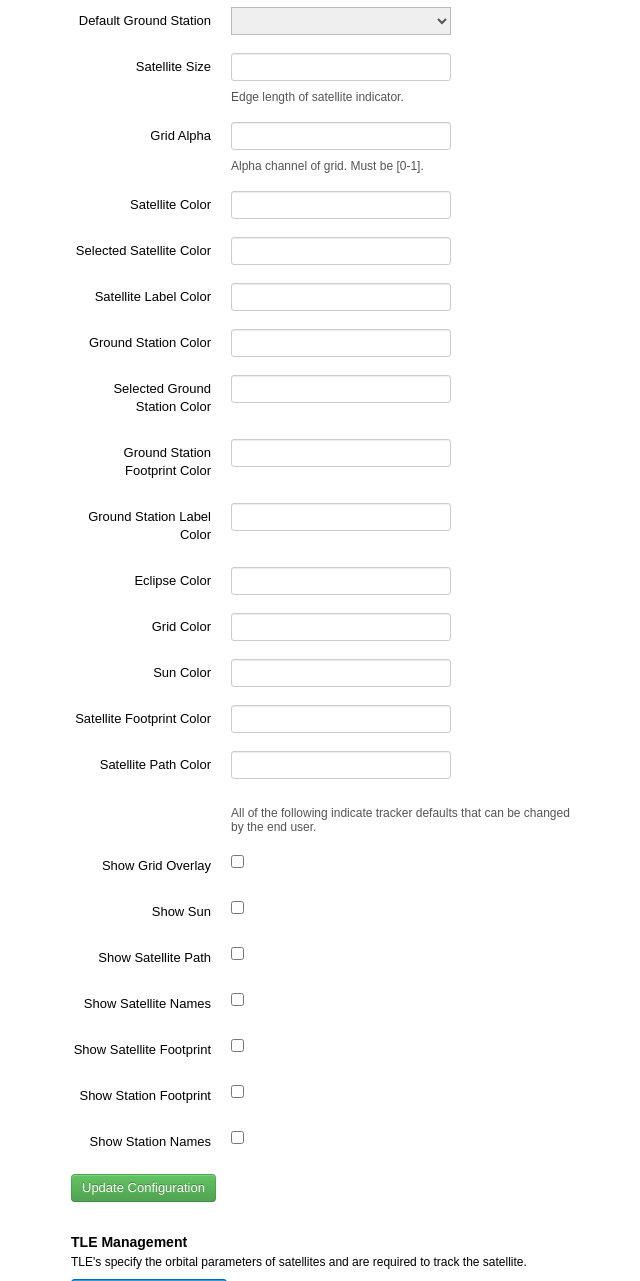
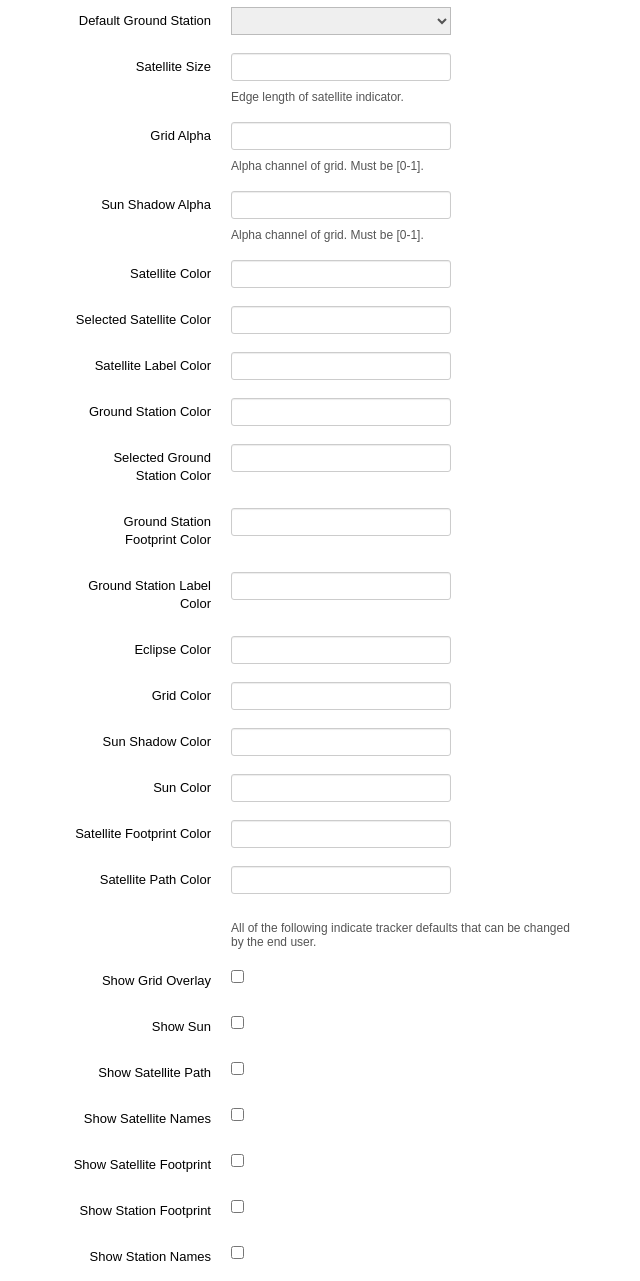
Before and after one commit to jwcutler/retroTrack, a CakePHP app: the page made by www/app/View/Panel/admin_index.ctp in a window 1280 px wide. Shown: the part 389-1670 px from the top of the page, without its empty margins (319-959 px from the left). Run offline with PHP 8.4 and a stand-in for CakePHP, Linux system fonts and the light colour scheme; the template is opened without the code that fills it, so the values that code supplies are empty; some libraries are stand-ins or nearby versions.

Commit message:
[Edit] Added sun shadow and new sun icon. [Edit] Option names now toggle (e.g. enable/disable).

```diff
--- a/Development_Resources/SQL_Schema/retrotrack.sql
+++ b/Development_Resources/SQL_Schema/retrotrack.sql
@@ -115,3 +115,5 @@ INSERT INTO `configurations` (`name`, `value`) VALUES ('show_station_names', '1'
 INSERT INTO `configurations` (`name`, `value`) VALUES ('station_label_color', 'D3D3FC');
 INSERT INTO `configurations` (`name`, `value`) VALUES ('station_footprint_color', 'FFFFFF');
 INSERT INTO `configurations` (`name`, `value`) VALUES ('tle_source', 'http://celestrak.com/NORAD/elements/cubesat.txt');
+INSERT INTO `configurations` (`name`, `value`) VALUES ('shadow_alpha', '.4');
+INSERT INTO `configurations` (`name`, `value`) VALUES ('shadow_color', '666666');
--- a/www/app/Controller/PanelController.php
+++ b/www/app/Controller/PanelController.php
@@ -58,6 +58,8 @@ class PanelController extends AppController {
         $this->set('station_label_color', $this->Configuration->find('first', array('conditions' => array('Configuration.name' => 'station_label_color'))));
         $this->set('path_color', $this->Configuration->find('first', array('conditions' => array('Configuration.name' => 'path_color'))));
         $this->set('tle_source', $this->Configuration->find('first', array('conditions' => array('Configuration.name' => 'tle_source'))));
+        $this->set('shadow_alpha', $this->Configuration->find('first', array('conditions' => array('Configuration.name' => 'shadow_alpha'))));
+        $this->set('shadow_color', $this->Configuration->find('first', array('conditions' => array('Configuration.name' => 'shadow_color'))));
     }
 
     public function admin_generatehash(){
--- a/www/app/View/Panel/admin_index.ctp
+++ b/www/app/View/Panel/admin_index.ctp
@@ -58,6 +58,13 @@ $this->start('panel_content');
 			<p class="help-block">Alpha channel of grid. Must be [0-1].</p>
 		</div>
 	</div>
+    <div class="control-group">
+		<label class="control-label" for="config[<?php echo $shadow_alpha['Configuration']['id']; ?>]">Sun Shadow Alpha</label>
+		<div class="controls">
+			<input type="text" name="config[<?php echo $shadow_alpha['Configuration']['id']; ?>]" value="<?php echo $shadow_alpha['Configuration']['value']; ?>" />
+			<p class="help-block">Alpha channel of grid. Must be [0-1].</p>
+		</div>
+	</div>
 	<div class="control-group">
 		<label class="control-label" for="config[<?php echo $satellite_color['Configuration']['id']; ?>]">Satellite Color</label>
 		<div class="controls">
@@ -110,6 +117,12 @@ $this->start('panel_content');
 		<label class="control-label" for="config[<?php echo $grid_color['Configuration']['id']; ?>]">Grid Color</label>
 		<div class="controls">
 			<input type="text" name="config[<?php echo $grid_color['Configuration']['id']; ?>]" value="<?php echo $grid_color['Configuration']['value']; ?>" />
+		</div>
+	</div>
+    <div class="control-group">
+		<label class="control-label" for="config[<?php echo $shadow_color['Configuration']['id']; ?>]">Sun Shadow Color</label>
+		<div class="controls">
+			<input type="text" name="config[<?php echo $shadow_color['Configuration']['id']; ?>]" value="<?php echo $shadow_color['Configuration']['value']; ?>" />
 		</div>
 	</div>
 	<div class="control-group">
--- a/www/app/webroot/js/retroTrack_interface.js
+++ b/www/app/webroot/js/retroTrack_interface.js
@@ -258,10 +258,16 @@ $().ready(function(){
             // Disable
             configuration[option_key]['value'] = '0';
             $(this).removeClass('ui-selected');
+            new_button_text = $(this).html().replace("Disable", "Enable");
+            new_button_text = new_button_text.replace("Hide", "Show");
+            $(this).html(new_button_text);
         } else {
             // Enable
             configuration[option_key]['value'] = '1';
             $(this).addClass('ui-selected');
+            new_button_text = $(this).html().replace("Enable", "Disable");
+            new_button_text = new_button_text.replace("Show", "Hide");
+            $(this).html(new_button_text);
         }
 
         // Update plot
```
Also changed, not shown: www/app/View/Display/display.ctp (+7 -7 lines), www/app/webroot/js/retroTrack.js (+21 -31 lines).
